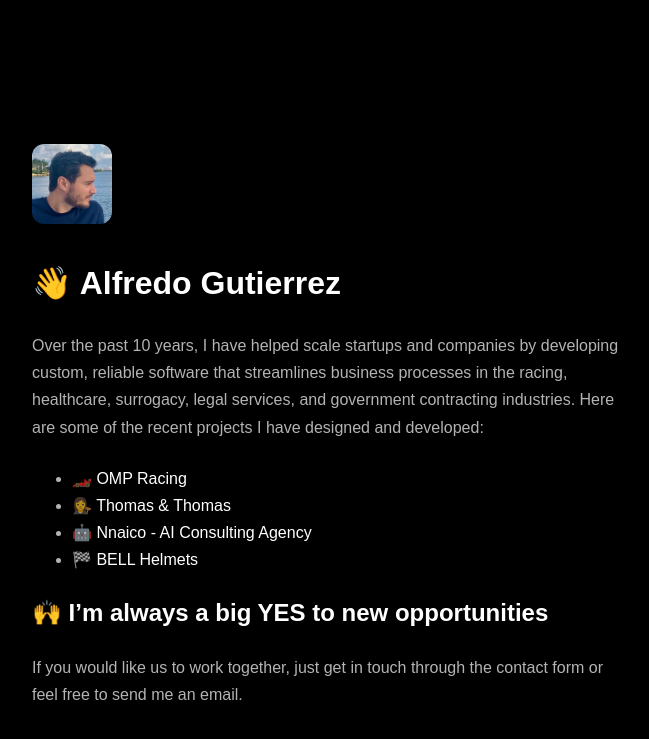
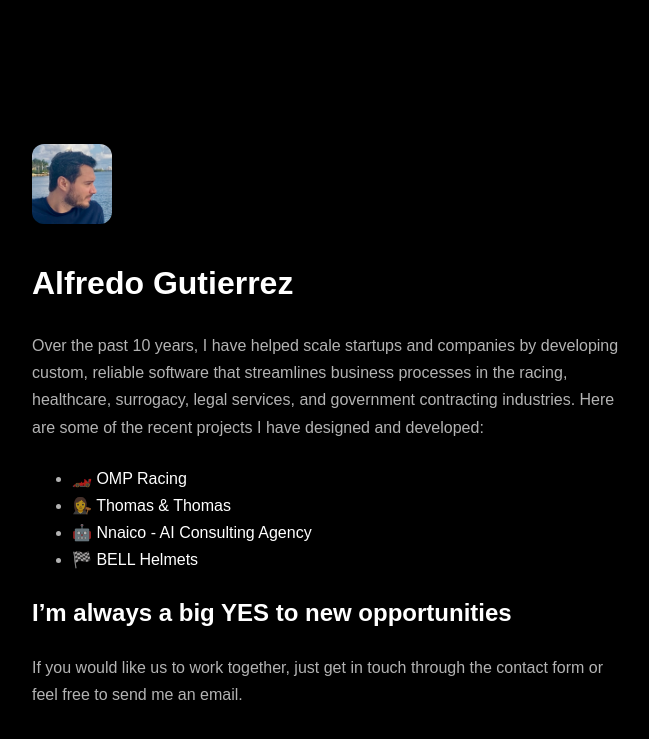
Before and after one commit to gutierrezfredo/alfredo-design-websites, a Jekyll site: the page built from index.md, in a window 1280 px wide. Shown: the top 739 px of the page, without its empty margins (308-957 px from the left). Built offline with Jekyll 4.4.1, drawn with Linux system fonts in a browser that asks for light colours; some web fonts are replaced; a script that is not in the unit is left out.

Commit message:
Remove emojis from headings
Co-Authored-By: Claude Sonnet 4.5 <noreply@anthropic.com>

```diff
--- a/index.md
+++ b/index.md
@@ -4,7 +4,7 @@ title: Websites - Alfredo Gutierrez
 ---
 ![Profile](/assets/profile.png)
 
-<h1>👋 Alfredo Gutierrez</h1>
+<h1>Alfredo Gutierrez</h1>
 Over the past 10 years, I have helped scale startups and companies by developing custom, reliable software that streamlines business processes in the racing, healthcare, surrogacy, legal services, and government contracting industries. Here are some of the recent projects I have designed and developed:
 
 - 🏎️ [OMP Racing](https://ompracing.com/)
@@ -12,7 +12,7 @@ Over the past 10 years, I have helped scale startups and companies by developing
 - 🤖 [Nnaico - AI Consulting Agency](https://www.nnaico.com/)
 - 🏁 [BELL Helmets](https://www.us.bellracing.com/)
 
-## 🙌 I’m always a big YES to new opportunities
+## I’m always a big YES to new opportunities
 
 If you would like us to work together, just get in touch through the contact form or feel free to send me an email.
 <br><br>
```
